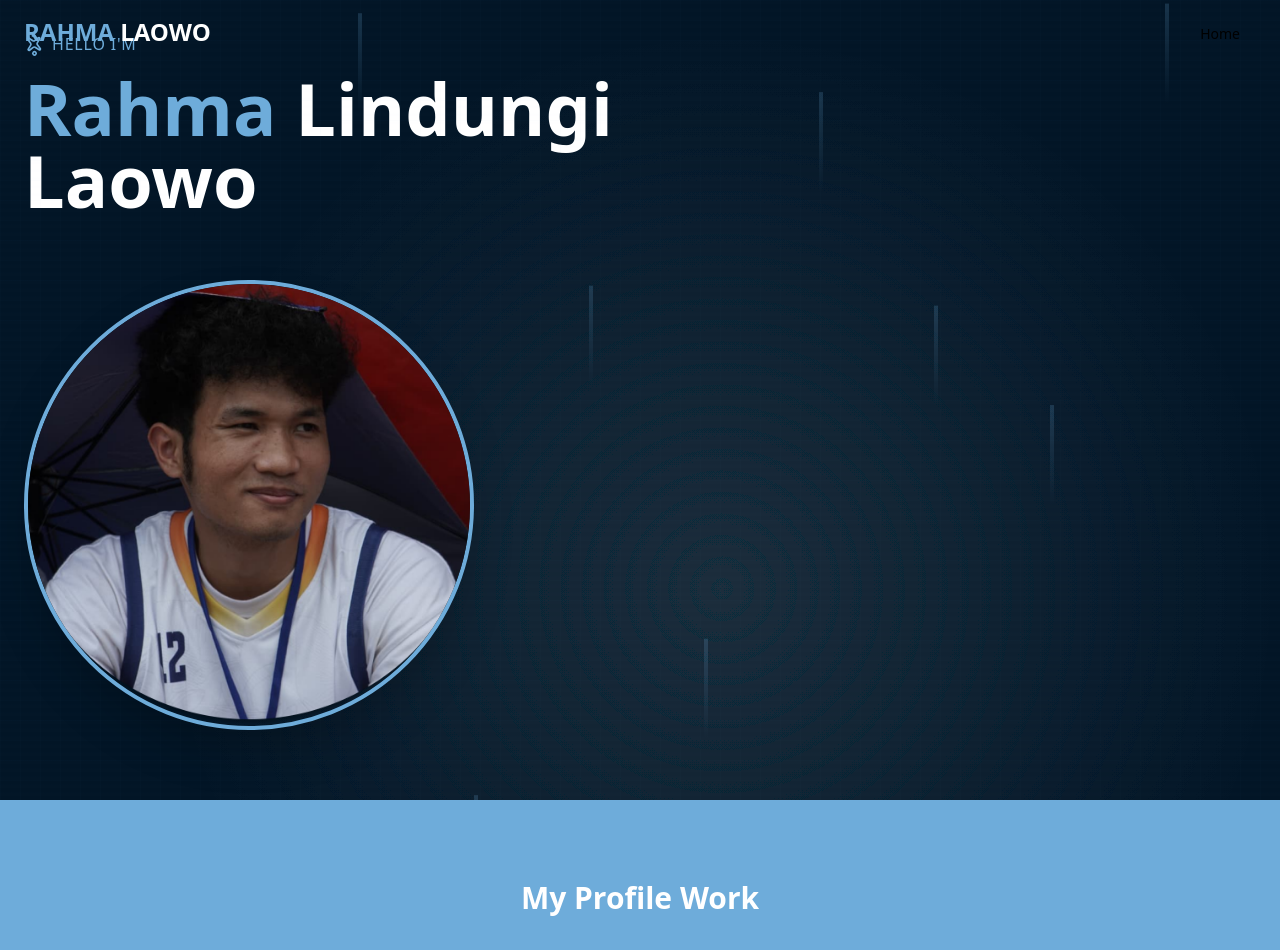
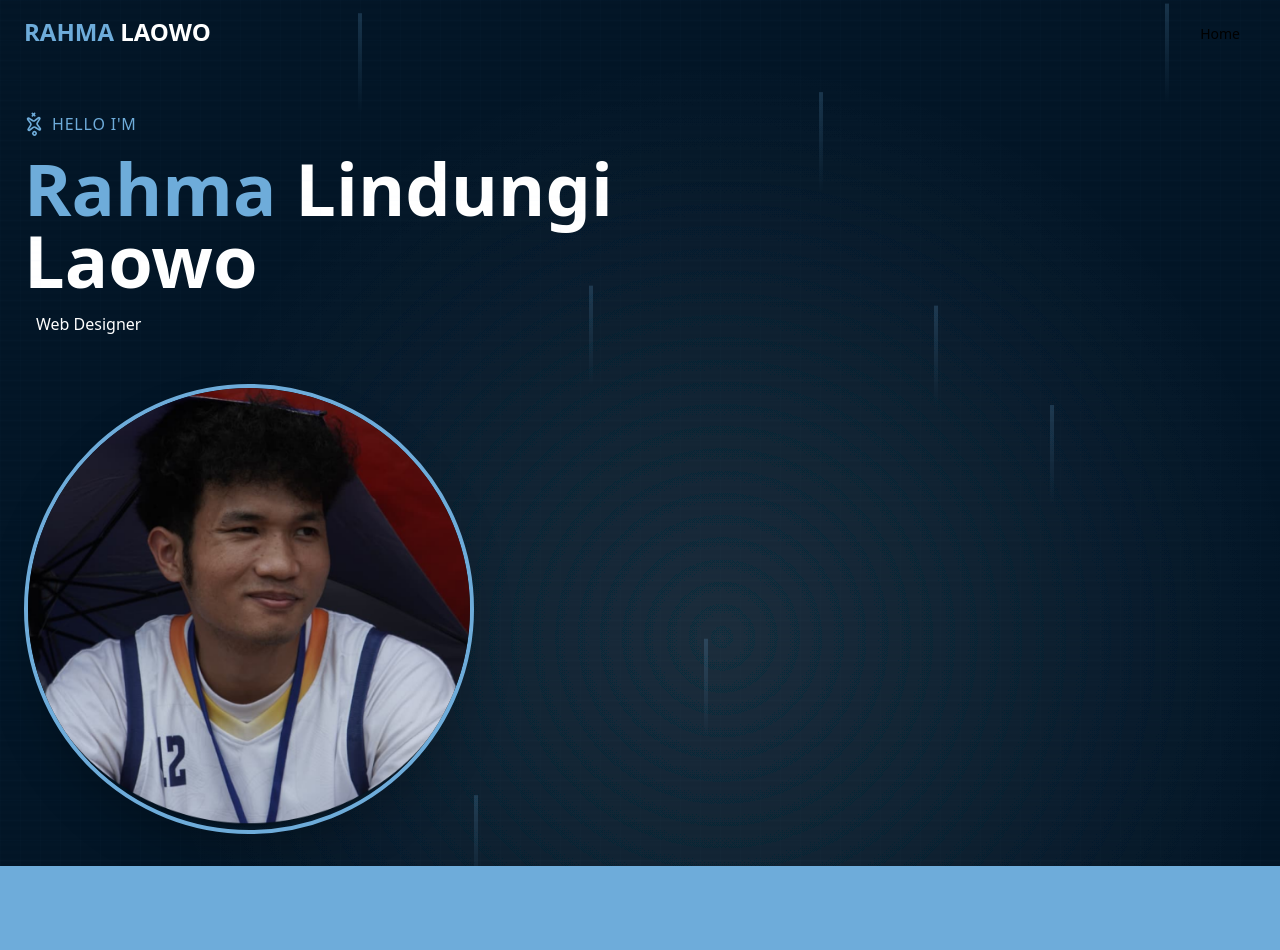
Before and after one commit to LindungiLw/my-profile-portofolio, a React (Vite) app: page / in a window 1280 px wide. Shown: the top 950 px of the page. Built offline with nearby package versions, Linux system fonts and the light colour scheme.

Commit message:
Update logic of hologrphicOverlay

```diff
--- a/src/section/herosection.tsx
+++ b/src/section/herosection.tsx
@@ -11,7 +11,7 @@ export const HeroSection = () => {
   const rotateY = useTransform(mouseX, [-300, 300], [-10, 10]);
 
   return (
-    <section className="relative min-h-screen bg-[#021526]">
+    <section className="relative min-h-screen bg-[#021526] text-white overflow-hidden pt-20">
       <HolographicOverlay />
 
       <div className="container mx-auto px-6 py-8">
@@ -59,9 +59,9 @@ export const HeroSection = () => {
                 ))}
               </motion.h1>
 
-              <motion.div>
+              <motion.div className="flex items-center gap-3">
                 <motion.div></motion.div>
-
+                <span>Web Designer</span>
                 <motion.div></motion.div>
               </motion.div>
             </div>
@@ -75,6 +75,13 @@ export const HeroSection = () => {
             transition={{ duration: 0.8, delay: 0.4 }}
           />
 
+          {/*  */}
+          <motion.div
+            className="absolute -top-8 -right-8 w-full border-4 border-[#03346E] rounded-full"
+            animate={{ scale: [1, 1.2, 1], opacity: [0.3, 0.5, 0.3] }}
+          />
+
+          <motion.div className="absolute -bottom-8 -left-8 w-32 h-32 bg[#03346E] rounded-full" />
           <motion.div
             className="relative w-[350px] h-[350px] md:w-[450px] md:h-[450px] rounded-full overflow-hidden border-4 border-[#6EACDA] shadow-2xl cursor-pointer"
             style={{
```
